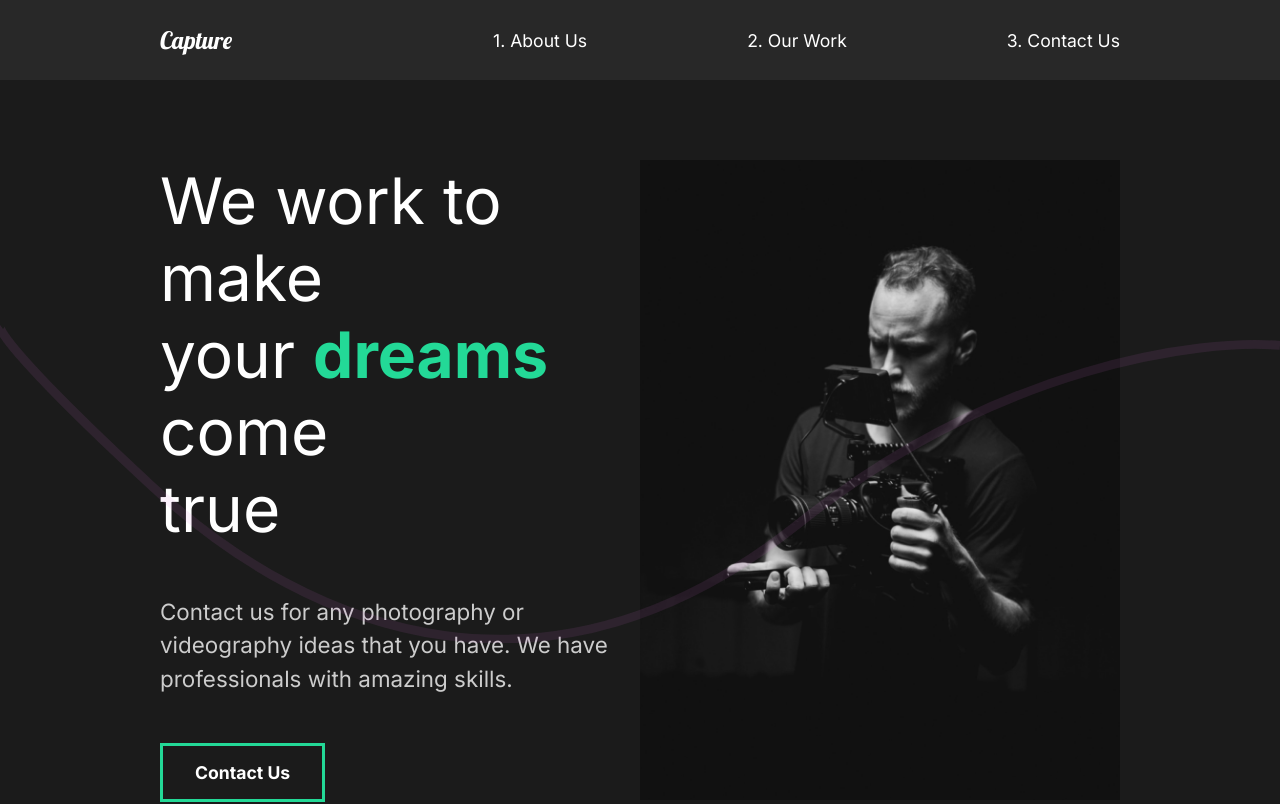
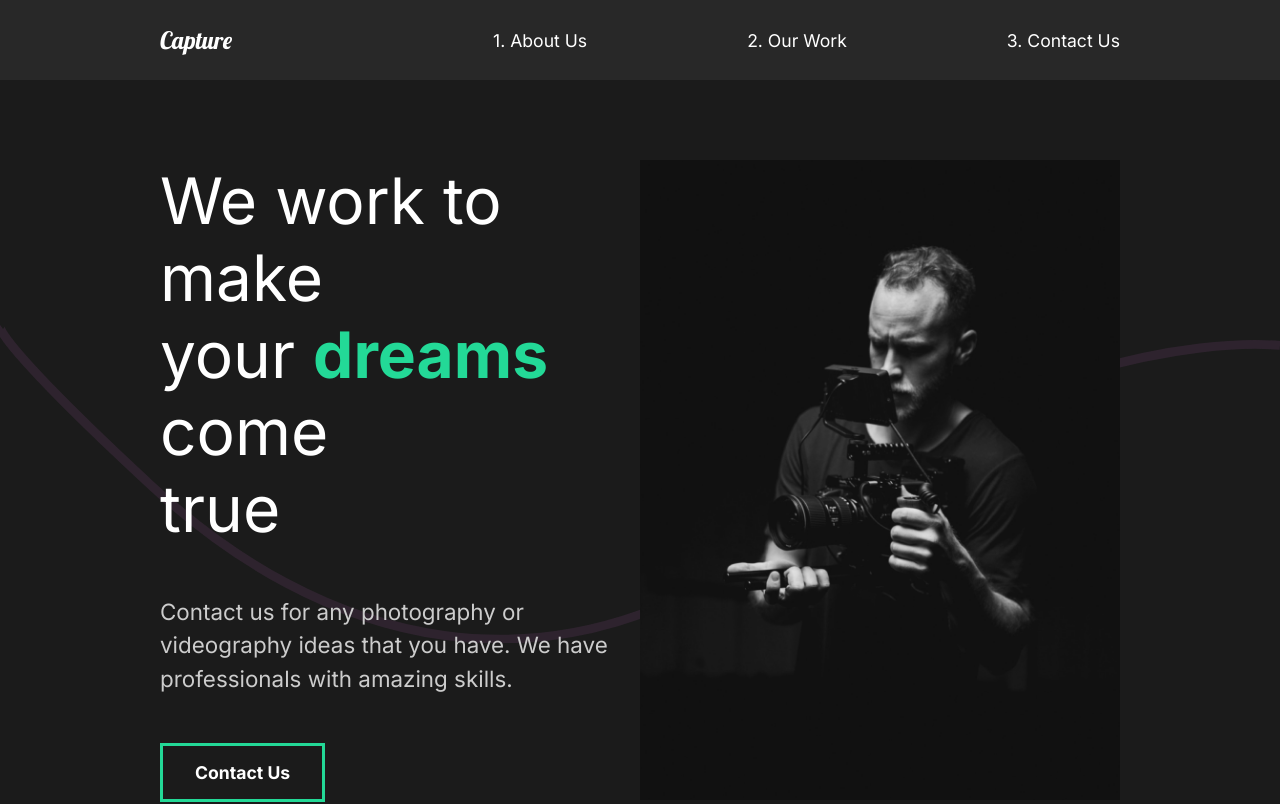
Before and after one commit to artemudovyk/react-portfolio-website-capture, a React (Create React App) app: page / in a window 1280 px wide. Shown: the top 804 px of the page. Built offline with nearby package versions, Linux system fonts and the light colour scheme.

Commit message:
z-index to styles

```diff
--- a/src/styles.js
+++ b/src/styles.js
@@ -13,6 +13,7 @@ export const StyledLayout = styled.div`
 export const StyledDescription = styled.div`
     flex: 1;
     padding-right: 5 rem;
+    z-index: 2;
 
     h2 {
         font-weight: lighter;
@@ -22,6 +23,7 @@ export const StyledDescription = styled.div`
 export const StyledImageDiv = styled.div`
     flex: 1;
     overflow: hidden;
+    z-index: 2;
 
     img {
         width: 100%;
```
